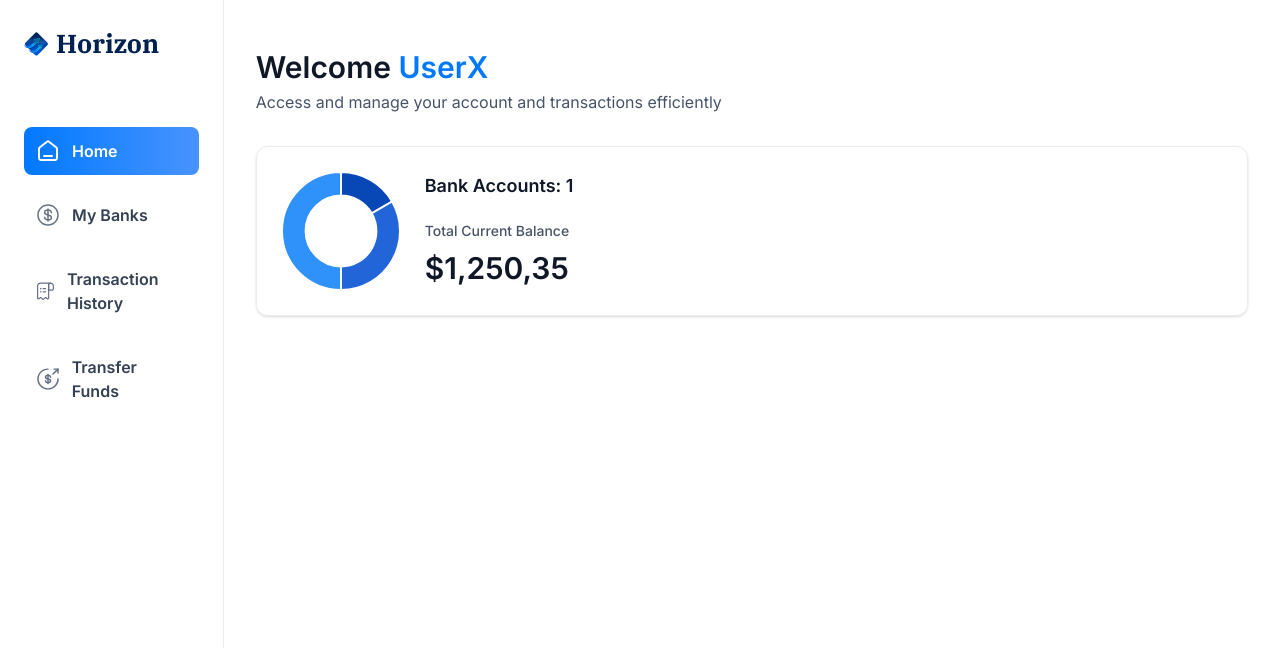
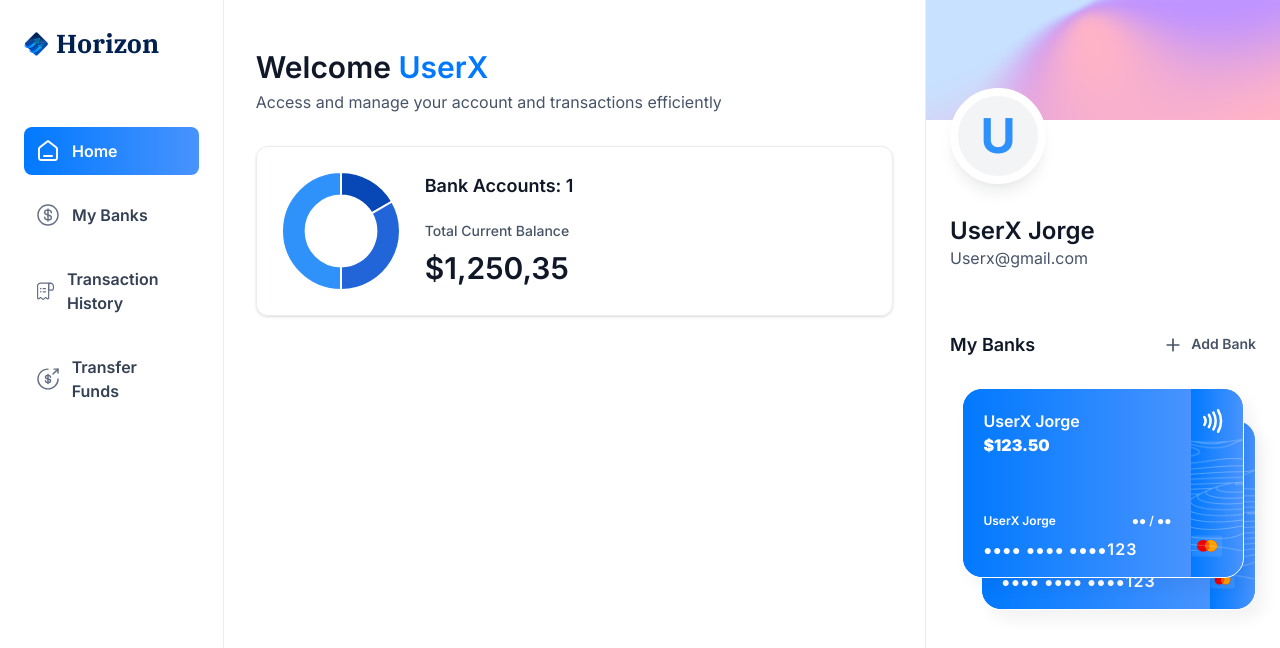
Before and after one commit to Knoka1/banking, a Next.js app: page / in a window 1280 px wide. Shown: the top 648 px of the page. Built offline with nearby package versions, Linux system fonts and the light colour scheme.

Commit message:
feature: Adds BankCard and RightSidebar

```diff
--- a/app/(root)/page.tsx
+++ b/app/(root)/page.tsx
@@ -1,9 +1,14 @@
 import HeaderBox from "@/components/HeaderBox";
+import RightSidebar from "@/components/RightSidebar";
 import TotalBalanceBox from "@/components/TotalBalanceBox";
 import React from "react";
 
 const Home = () => {
-  const loggedIn = { firstName: "UserX" };
+  const loggedIn = {
+    firstName: "UserX",
+    lastName: "Jorge",
+    email: "Userx@gmail.com",
+  };
   return (
     <section className="home">
       <div className="home-content">
@@ -21,6 +26,11 @@
           />
         </header>
       </div>
+      <RightSidebar
+        user={loggedIn}
+        transactions={[]}
+        banks={[{ currentBalance: 123.5 }, { currentBalance: 500 }]}
+      />
     </section>
   );
 };
--- /dev/null
+++ b/components/BankCard.tsx
@@ -0,0 +1,58 @@
+"use-client";
+
+import { formatAmount } from "@/lib/utils";
+import Image from "next/image";
+import Link from "next/link";
+import React from "react";
+
+const BankCard = ({
+  account,
+  userName,
+  showBalance = true,
+}: CreditCardProps) => {
+  return (
+    <div className="flex flex-col">
+      <Link href="/" className="bank-card">
+        <div className="bank-card_content">
+          <div>
+            <h1 className="text-16 font-semibold text-white">
+              {account.name || userName}
+            </h1>
+            <p className="font-ibm-flex-serif font-black text-white">
+              {formatAmount(account.currentBalance)}
+            </p>
+          </div>
+          <article className="flex flex-col gap-2">
+            <div className="flex justify-between">
+              <h1 className="text-12 font-semibold text-white">{userName}</h1>
+              <h2 className="text-12 font-semibold text-white">●● / ●●</h2>
+            </div>
+            <p className="text-14 font-semibold tracking-[1.1px] text-white">
+              ●●●● ●●●● ●●●●
+              <span className="text-16">{123}</span>
+            </p>
+          </article>
+        </div>
+        <div className="bank-card_icon">
+          <Image src="/icons/Paypass.svg" width={20} height={24} alt="pay" />
+          <Image
+            src="/icons/mastercard.svg"
+            width={45}
+            height={32}
+            alt="mastercard"
+            className="ml-5"
+          />
+        </div>
+        <Image
+          src="/icons/lines.png"
+          width={316}
+          height={190}
+          alt="lines"
+          className="absolute top-0 left-0"
+        />
+      </Link>
+    </div>
+  );
+};
+
+export default BankCard;
--- /dev/null
+++ b/components/RightSidebar.tsx
@@ -0,0 +1,59 @@
+import Link from "next/link";
+import React from "react";
+import Image from "next/image";
+import BankCard from "./BankCard";
+const RightSidebar = ({ user, transactions, banks }: RightSidebarProps) => {
+  return (
+    <aside className="right-sidebar">
+      <section className="flex flex-col pb-8">
+        <div className="profile-banner" />
+        <div className="profile">
+          <div className="profile-img">
+            <span className="text-5xl font-bold text-blue-500">
+              {user.firstName[0]}
+            </span>
+          </div>
+          <div className="profile-details">
+            <h1 className="profile-name">
+              {user.firstName} {user.lastName}
+            </h1>
+            <p className="profile-email">{user.email}</p>
+          </div>
+        </div>
+      </section>
+      <section className="banks">
+        <div className="flex w-full justify-between">
+          <h2 className="header-2">My Banks</h2>
+          <Link href="/" className="flex gap-2">
+            <Image src="/icons/plus.svg" width={20} height={20} alt="plus" />
+            <h2 className="text-14 font-semibold text-gray-600">Add Bank</h2>
+          </Link>
+        </div>
+        {banks?.length > 0 && (
+          <div className="relative flex flex-1 flex-col items-center justify-center gap-5">
+            <div className="relative z-10">
+              <BankCard
+                key={banks[0].$id}
+                account={banks[0]}
+                userName={`${user.firstName} ${user.lastName}`}
+                showBalance={false}
+              />
+            </div>
+            {banks[1] && (
+              <div className="absolute right-0 top-8 z-0 w-[90%]">
+                <BankCard
+                  key={banks[1].$id}
+                  account={banks[1]}
+                  userName={`${user.firstName} ${user.lastName}`}
+                  showBalance={false}
+                />
+              </div>
+            )}
+          </div>
+        )}
+      </section>
+    </aside>
+  );
+};
+
+export default RightSidebar;
```
